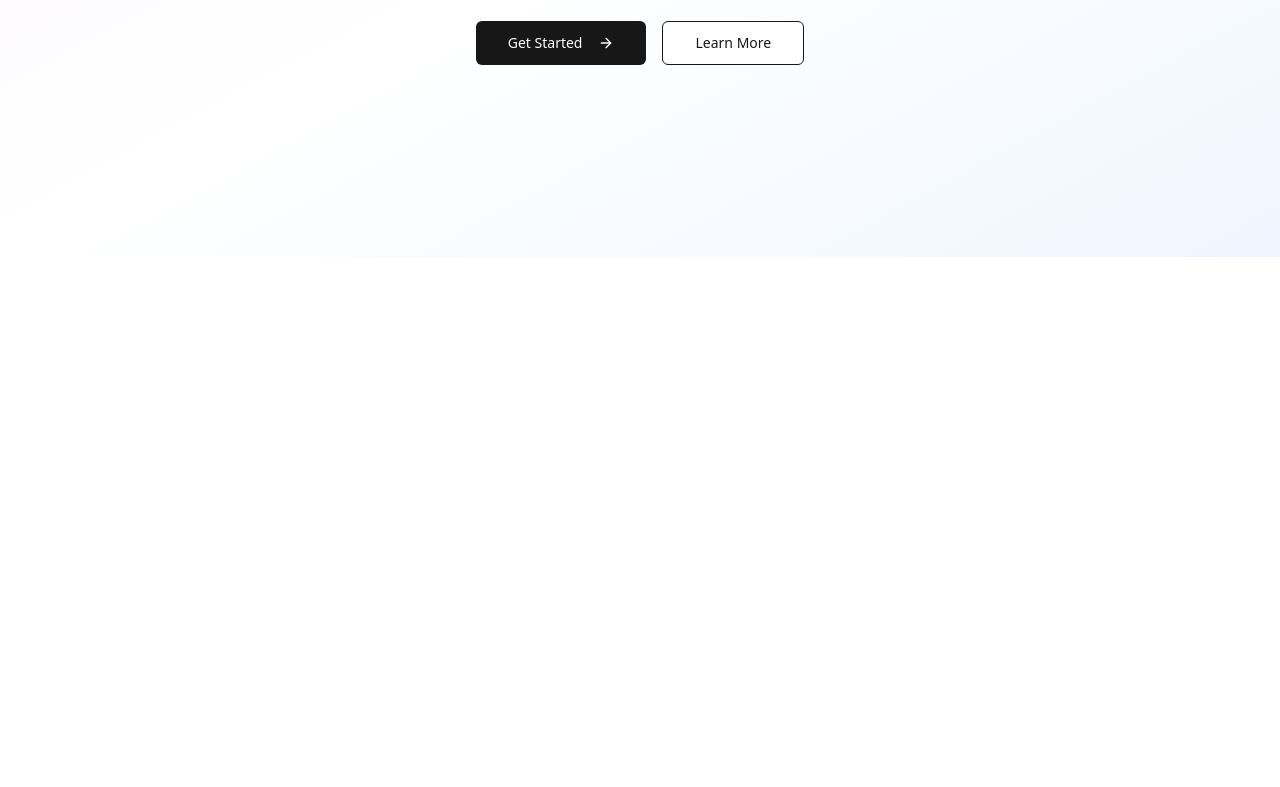
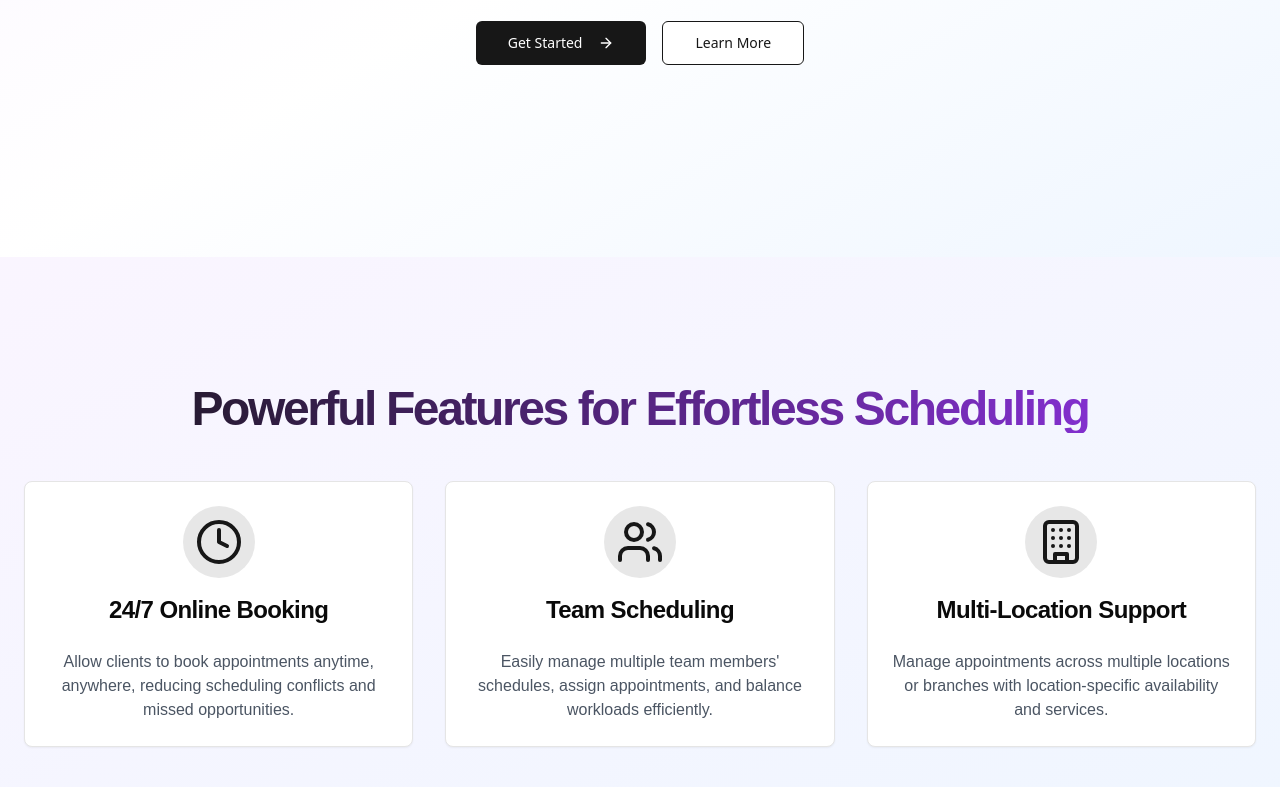
Before and after one commit to Jenaide/tymesync, a Next.js app: page / in a window 1280 px wide. Shown: the part 501-1288 px from the top of the page. Before the commit the page ends 800 px from the top, so only its background shows below. Built offline with nearby package versions, Linux system fonts and the light colour scheme.

Commit message:
added features section

```diff
--- a/src/app/page.tsx
+++ b/src/app/page.tsx
@@ -1,3 +1,4 @@
+import { Features } from "@/components/landing_page_ui/Features";
 import { Header } from "@/components/landing_page_ui/Header";
 import { HeroSection } from "@/components/landing_page_ui/HeroSection";
 
@@ -8,6 +9,7 @@ export default function Home() {
       <Header />
       <div className="flex-1 pt-16">
         <HeroSection />
+        <Features />
       </div>
     </div>
   );
--- /dev/null
+++ b/src/components/hooks/featureCard.tsx
@@ -0,0 +1,25 @@
+import { Card, CardContent, CardHeader, CardTitle } from "@/components/ui/card";
+
+interface FeaturedCardProps{
+    icon: string;
+    title: string;
+    description: string
+  }
+
+export function FeatureCard({ icon, title, description }: FeaturedCardProps) {
+    return (
+      <Card className="overflow-hidden transition-all hover:shadow-lg group">
+        <CardHeader className="p-6">
+          <div className="flex flex-col items-center space-y-4 text-center">
+            <div className="p-3 rounded-full bg-primary/10 group-hover:bg-primary/20 transition-colors">
+              {icon}
+            </div>
+            <CardTitle className="text-2xl font-bold">{title}</CardTitle>
+          </div>
+        </CardHeader>
+        <CardContent className="p-6 pt-0">
+          <p className="text-gray-600 dark:text-gray-300 text-center">{description}</p>
+        </CardContent>
+      </Card>
+    )
+  }
--- a/src/components/landing_page_ui/Features.tsx
+++ b/src/components/landing_page_ui/Features.tsx
@@ -0,0 +1,33 @@
+import { FeatureCard } from "@/components/hooks/featureCard";
+import { Building, Clock, Users } from "lucide-react";
+
+
+
+export function Features(){
+    return (
+        <section id="features" className="w-full py-12 md:py-24 lg:py-32 bg-gradient-to-br from-purple-50 to-blue-50 dark:from-gray-900 dark:to-gray-800">
+            <div className="container mx-auto px-4 md:px-6">
+                <h2 className="text-4xl font-bold tracking-tighter sm:text-5xl text-center mb-12 bg-clip-text text-transparent bg-gradient-to-r from-primary to-purple-600">
+                Powerful Features for Effortless Scheduling
+                </h2>
+                <div className="grid grid-cols-1 md:grid-cols-3 gap-8">
+                <FeatureCard
+                    icon={<Clock className="h-12 w-12 text-primary" />}
+                    title="24/7 Online Booking"
+                    description="Allow clients to book appointments anytime, anywhere, reducing scheduling conflicts and missed opportunities."
+                />
+                <FeatureCard
+                    icon={<Users className="h-12 w-12 text-primary" />}
+                    title="Team Scheduling"
+                    description="Easily manage multiple team members' schedules, assign appointments, and balance workloads efficiently."
+                />
+                <FeatureCard
+                    icon={<Building className="h-12 w-12 text-primary" />}
+                    title="Multi-Location Support"
+                    description="Manage appointments across multiple locations or branches with location-specific availability and services."
+                />
+                </div>
+            </div>
+        </section>
+    )
+}
--- /dev/null
+++ b/src/components/ui/card.tsx
@@ -0,0 +1,79 @@
+import * as React from "react"
+
+import { cn } from "@/lib/utils"
+
+const Card = React.forwardRef<
+  HTMLDivElement,
+  React.HTMLAttributes<HTMLDivElement>
+>(({ className, ...props }, ref) => (
+  <div
+    ref={ref}
+    className={cn(
+      "rounded-lg border bg-card text-card-foreground shadow-sm",
+      className
+    )}
+    {...props}
+  />
+))
+Card.displayName = "Card"
+
+const CardHeader = React.forwardRef<
+  HTMLDivElement,
+  React.HTMLAttributes<HTMLDivElement>
+>(({ className, ...props }, ref) => (
+  <div
+    ref={ref}
+    className={cn("flex flex-col space-y-1.5 p-6", className)}
+    {...props}
+  />
+))
+CardHeader.displayName = "CardHeader"
+
+const CardTitle = React.forwardRef<
+  HTMLDivElement,
+  React.HTMLAttributes<HTMLDivElement>
+>(({ className, ...props }, ref) => (
+  <div
+    ref={ref}
+    className={cn(
+      "text-2xl font-semibold leading-none tracking-tight",
+      className
+    )}
+    {...props}
+  />
+))
+CardTitle.displayName = "CardTitle"
+
+const CardDescription = React.forwardRef<
+  HTMLDivElement,
+  React.HTMLAttributes<HTMLDivElement>
+>(({ className, ...props }, ref) => (
+  <div
+    ref={ref}
+    className={cn("text-sm text-muted-foreground", className)}
+    {...props}
+  />
+))
+CardDescription.displayName = "CardDescription"
+
+const CardContent = React.forwardRef<
+  HTMLDivElement,
+  React.HTMLAttributes<HTMLDivElement>
+>(({ className, ...props }, ref) => (
+  <div ref={ref} className={cn("p-6 pt-0", className)} {...props} />
+))
+CardContent.displayName = "CardContent"
+
+const CardFooter = React.forwardRef<
+  HTMLDivElement,
+  React.HTMLAttributes<HTMLDivElement>
+>(({ className, ...props }, ref) => (
+  <div
+    ref={ref}
+    className={cn("flex items-center p-6 pt-0", className)}
+    {...props}
+  />
+))
+CardFooter.displayName = "CardFooter"
+
+export { Card, CardHeader, CardFooter, CardTitle, CardDescription, CardContent }
```
